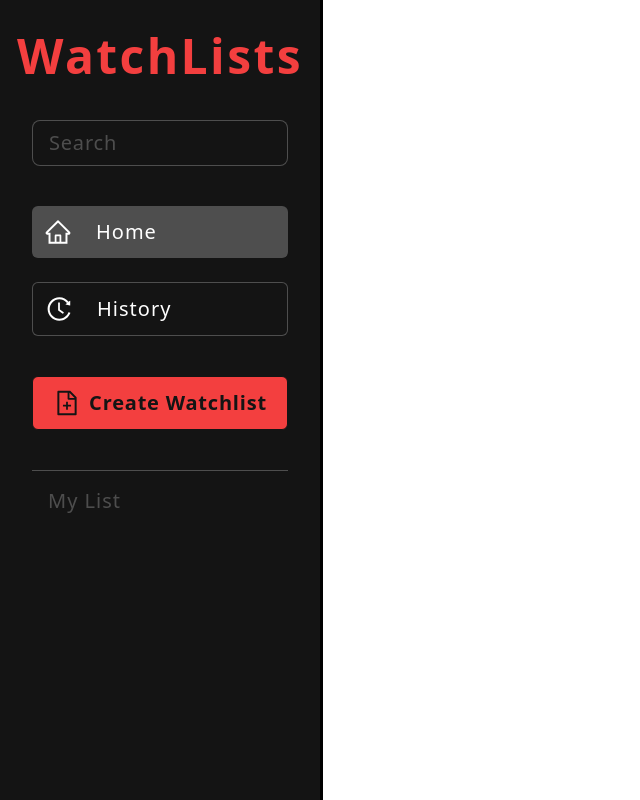
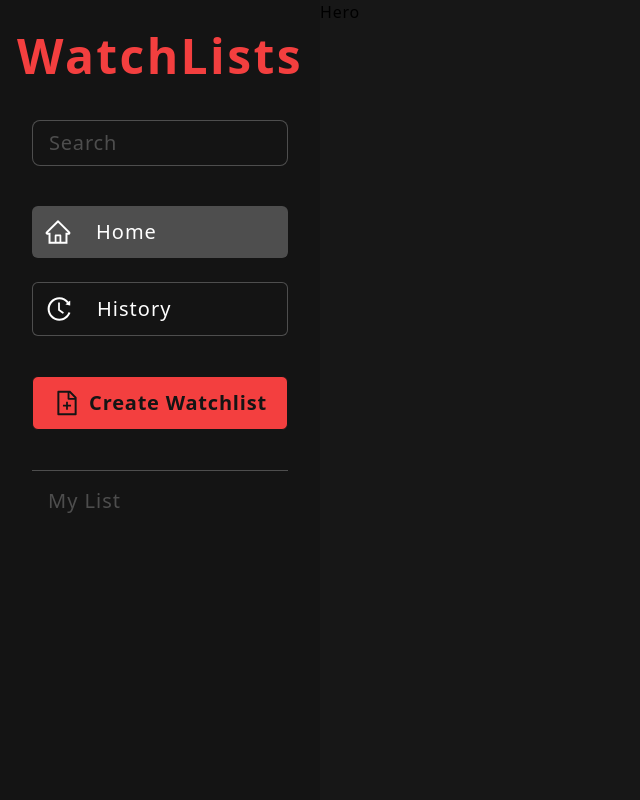
Before and after one commit to ashmeetsmonga/watchlist-react, a React (Vite) app: page / in a window 1280 px wide. Shown: the whole page, without its empty margins (0-640 px from the left). Built offline with nearby package versions, Linux system fonts and the light colour scheme.

Commit message:
started on home screen

```diff
--- a/src/App.jsx
+++ b/src/App.jsx
@@ -3,9 +3,9 @@ import Home from "./pages/Home";
 
 function App() {
 	return (
-		<div className='w-screen h-screen flex'>
+		<div className='w-screen h-screen flex bg-darkGray'>
 			<Sidebar />
-			<main></main>
+			<Home />
 		</div>
 	);
 }
--- a/src/components/Sidebar.jsx
+++ b/src/components/Sidebar.jsx
@@ -3,7 +3,7 @@ import { AiOutlineHome, AiOutlineHistory, AiOutlineFileAdd } from "react-icons/a
 
 const Sidebar = () => {
 	return (
-		<aside className='w-1/4 h-full flex flex-col gap-10 items-center p-8 bg-black outline'>
+		<aside className='w-1/4 h-full flex flex-col gap-10 items-center p-8 bg-black'>
 			<h1 className='text-5xl text-primary font-extrabold'>WatchLists</h1>
 			<input
 				type='text'
--- a/src/pages/Home.jsx
+++ b/src/pages/Home.jsx
@@ -4,11 +4,8 @@ import Sidebar from "../components/Sidebar";
 
 const Home = () => {
 	return (
-		<div className='flex w-full h-full outline'>
-			<Sidebar />
-			<main>
-				<Hero />
-			</main>
+		<div className='flex w-full h-full'>
+			<Hero />
 		</div>
 	);
 };
--- a/tailwind.config.cjs
+++ b/tailwind.config.cjs
@@ -7,6 +7,7 @@ module.exports = {
 				primary: "#f33f3f",
 				black: "#141414",
 				gray: "rgba(213, 213, 213, 0.3)",
+				darkGray: "rgb(23, 23, 23)",
 			},
 		},
 	},
```
